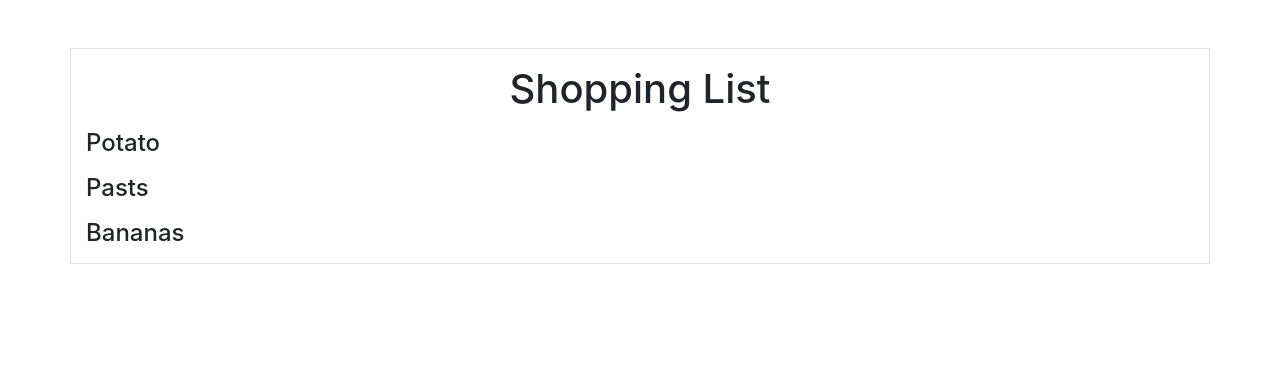
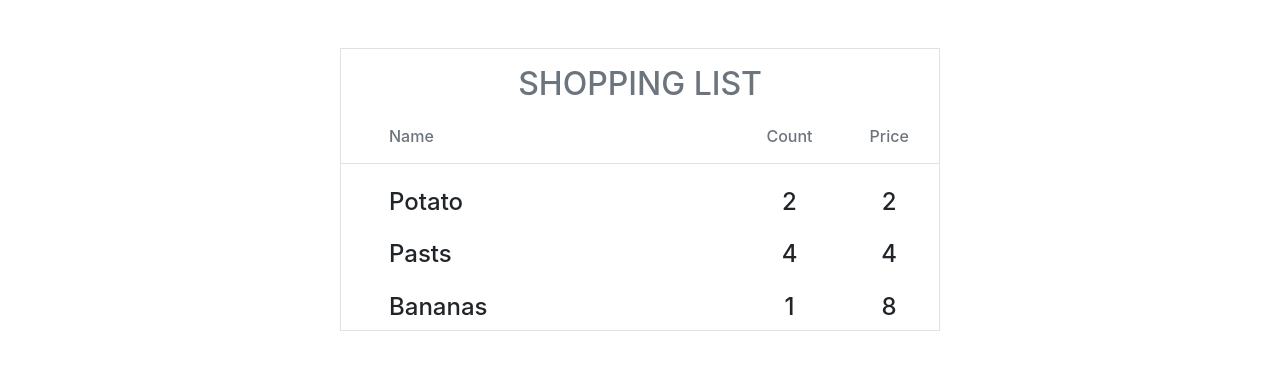
Before and after one commit to slvDev/shopping-basket, a React (Create React App) app: page / in a window 1280 px wide. Shown: the top 370 px of the page. Built offline with nearby package versions, Linux system fonts and the light colour scheme.

Commit message:
Add more in header change design

```diff
--- a/src/Components/App.js
+++ b/src/Components/App.js
@@ -7,15 +7,18 @@ class App extends Component {
         products: [
             {
                 name: "Potato",
-                count: 2
+                count: 2,
+                price: 2
             },
             {
                 name: "Pasts",
-                count: 4
+                count: 4,
+                price: 4
             },
             {
                 name: "Bananas",
-                count: 1
+                count: 1,
+                price: 8
             }
         ]
     }
--- a/src/Components/Header.js
+++ b/src/Components/Header.js
@@ -2,8 +2,13 @@ import React from 'react'
 
 const Header = () => {
     return(
-        <div className="text-center mt-3">
-            <h1>Shopping List</h1>
+        <div className="mt-3 text-muted">
+            <h2 className="text-uppercase text-center ">Shopping List</h2>
+            <div class="row mt-4 h6 text-center border-bottom pb-3">
+                <div class="col pl-5 text-left">Name</div>
+                <div class="col-2">Count</div>
+                <div class="col-2">Price</div>
+            </div>
         </div>
     )
 }
--- a/src/Components/Product.js
+++ b/src/Components/Product.js
@@ -2,10 +2,16 @@ import React from 'react'
 
 const Product = (props) => {
     return (
-        <div className="my-3">
-            <span className="h4">
+        <div class="row mt-4 h4 text-center">
+            <div class="col pl-5 text-left">
                 {props.name}
-            </span>
+            </div>
+            <div class="col-2">
+                {props.count}
+            </div>
+            <div class="col-2">
+                {props.price}
+            </div>
         </div>
     )
 }
--- a/src/Components/ProductList.js
+++ b/src/Components/ProductList.js
@@ -7,6 +7,8 @@ const ProductList = (props) => {
             {props.products.map( p =>
                 <Product
                     name={p.name}
+                    count={p.count}
+                    price={p.price}
                 />
             )}
         </React.Fragment>
--- a/src/index.css
+++ b/src/index.css
@@ -1,4 +1,4 @@
-body {
+/* body {
   margin: 0;
   font-family: -apple-system, BlinkMacSystemFont, "Segoe UI", "Roboto", "Oxygen",
     "Ubuntu", "Cantarell", "Fira Sans", "Droid Sans", "Helvetica Neue",
@@ -10,4 +10,10 @@ body {
 code {
   font-family: source-code-pro, Menlo, Monaco, Consolas, "Courier New",
     monospace;
+} */
+
+@media (min-width: 1200px) {
+  .container{
+      max-width: 600px;
+  }
 }
--- a/src/index.js
+++ b/src/index.js
@@ -2,7 +2,7 @@ import React from 'react';
 import ReactDOM from 'react-dom';
 
 import App from './Components/App';
-// import './index.css';
+import './index.css';
 
 ReactDOM.render(
     <App />,
```
